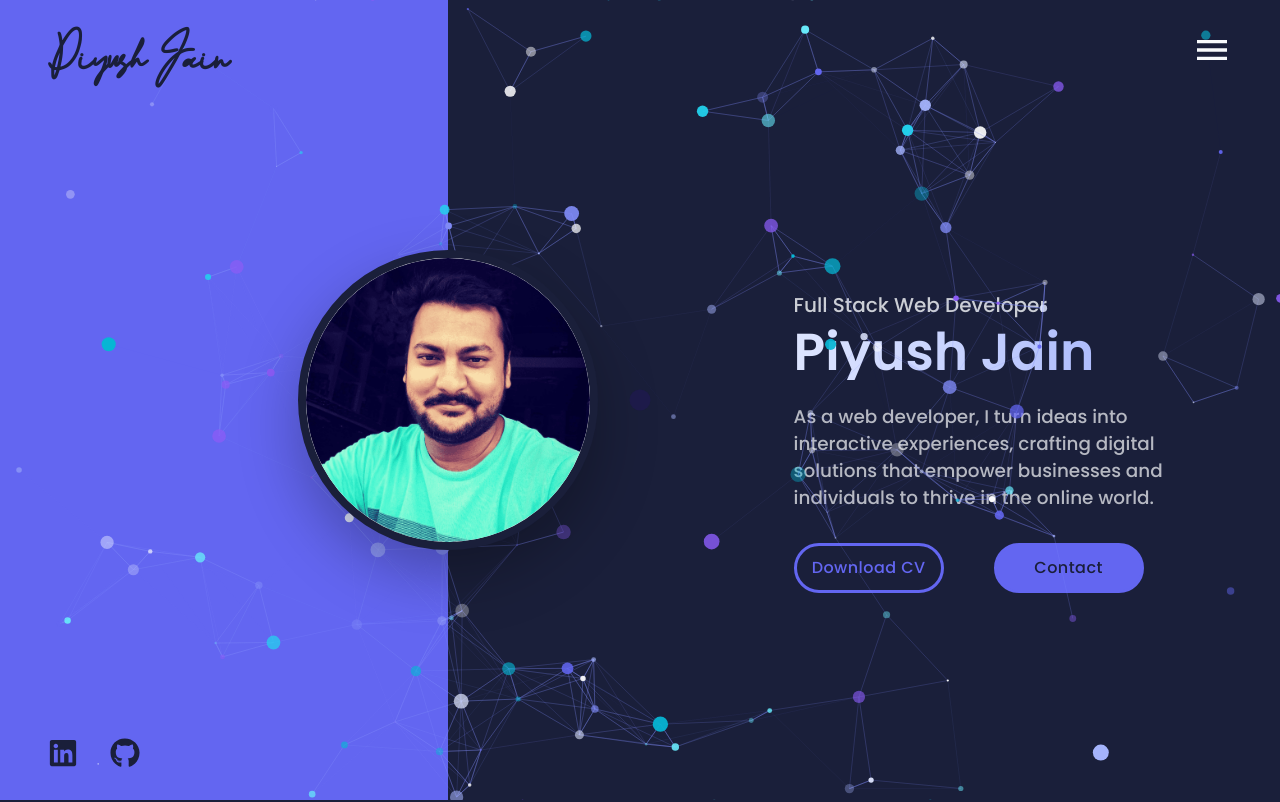
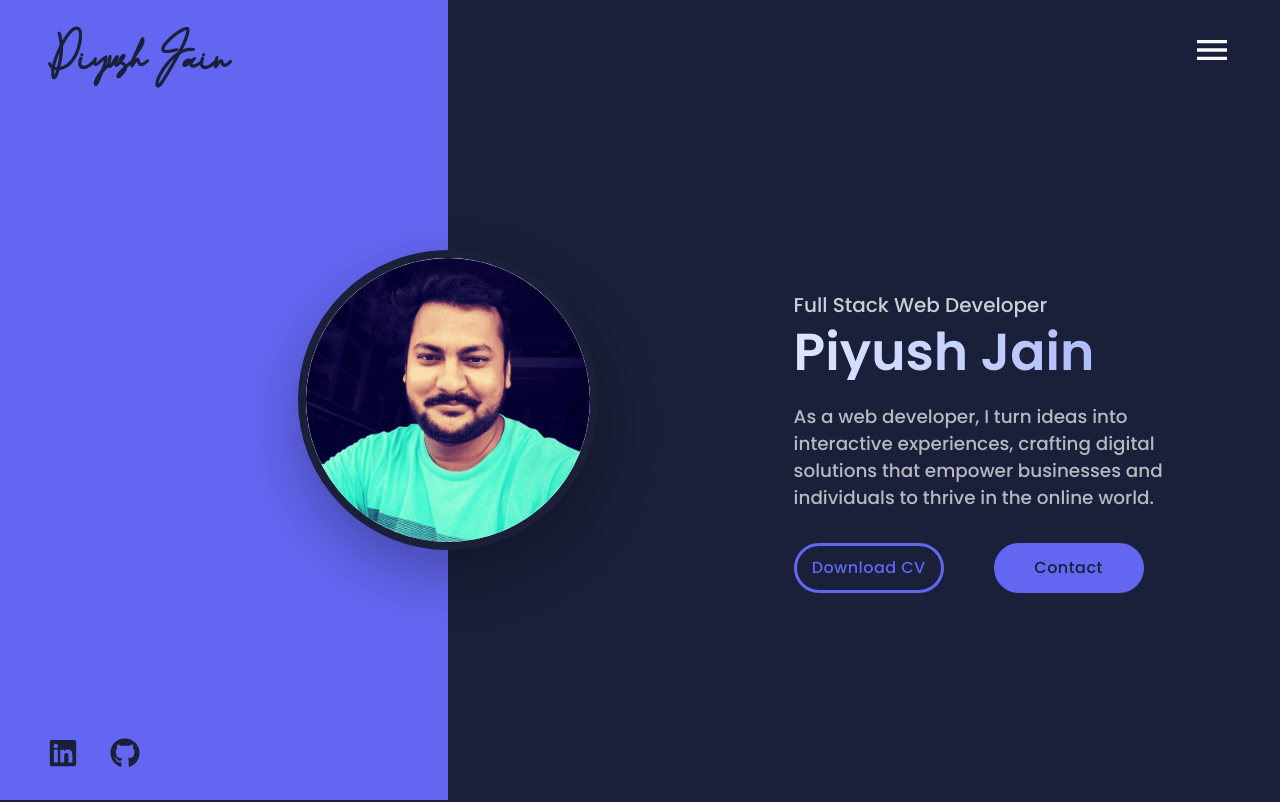
Before and after one commit to piyushmbm45/portfolio, a React (Create React App) app: page /#/ in a window 1280 px wide. Shown: the top 802 px of the page. Built offline with nearby package versions, Linux system fonts and the light colour scheme; a web font is replaced by a local one.

Commit message:
adding physics

```diff
--- a/src/components/Landing/Landing.css
+++ b/src/components/Landing/Landing.css
@@ -79,18 +79,18 @@
   z-index: 2;
 }
 
-/* Ensure content appears above particles */
+/* Ensure content appears above particles and physics elements */
 .landing--container-left,
 .landing--container-right {
   position: relative;
-  z-index: 1;
+  z-index: 3;
 }
 
 .landing--img,
 .lcr--content,
 .lcl--content {
   position: relative;
-  z-index: 3;
+  z-index: 4;
 }
 
 /* Mobile: Image centered at top, overlapping both sections */
--- a/src/components/Landing/Landing.js
+++ b/src/components/Landing/Landing.js
@@ -76,7 +76,7 @@ function Landing() {
   const containerRef = useRef(null);
   const contentRef = useRef(null);
   const imgRef = useRef(null);
-  const [showParticles, setShowParticles] = useState(false);
+  const [showParticles, setShowParticles] = useState(false); // Disabled to reduce distraction
   const [imageError, setImageError] = useState(false);
   const [imageSrc, setImageSrc] = useState(headerData.image);
 
@@ -221,57 +221,14 @@ function Landing() {
     return () => observer.disconnect();
   }, [theme]);
 
+  // Particles disabled to reduce distraction
   useEffect(() => {
-    // Defer loading particles to improve TTI
-    const prefersReducedMotion =
-      typeof window !== 'undefined' && window.matchMedia
-        ? window.matchMedia('(prefers-reduced-motion: reduce)').matches
-        : false;
-    if (prefersReducedMotion) {
-      setShowParticles(false);
-      return;
-    }
-    let idleId;
-    if ('requestIdleCallback' in window) {
-      idleId = window.requestIdleCallback(() => setShowParticles(true), {
-        timeout: 1000,
-      });
-    } else {
-      const t = setTimeout(() => setShowParticles(true), 700);
-      idleId = { cancel: () => clearTimeout(t) };
-    }
-    return () => {
-      if (typeof idleId === 'number' && 'cancelIdleCallback' in window) {
-        // @ts-ignore
-        window.cancelIdleCallback(idleId);
-      } else if (idleId && idleId.cancel) {
-        idleId.cancel();
-      }
-    };
+    setShowParticles(false);
   }, []);
   return (
     <div className="landing" ref={containerRef}>
       <div className="landing--container">
-        {/* Particles background */}
-        <div className="particles-bg" aria-hidden="true">
-          {showParticles && (
-            <Suspense fallback={null}>
-              <LazyParticles
-                id="tsparticles"
-                init={async (engine) => {
-                  await loadFull(engine);
-                }}
-                options={themedParticlesOptions}
-                style={{ pointerEvents: 'none' }}
-              />
-            </Suspense>
-          )}
-        </div>
-
-        {/* Decorative floating shapes - keeping for compatibility */}
-        <div className="floating floating--one" aria-hidden="true" />
-        <div className="floating floating--two" aria-hidden="true" />
-        <div className="floating floating--three" aria-hidden="true" />
+        {/* Particles and floating shapes disabled to reduce distraction */}
         <div
           className="landing--container-left"
           style={{ backgroundColor: theme.primary }}
--- a/src/components/SpaceBackground/SpaceBackground.css
+++ b/src/components/SpaceBackground/SpaceBackground.css
@@ -5,7 +5,7 @@
   width: 100%;
   height: 100%;
   pointer-events: none;
-  z-index: 0;
+  z-index: 1; /* Above page backgrounds but below content */
   overflow: hidden;
 }
 
@@ -15,7 +15,7 @@
   background: #fff;
   border-radius: 50%;
   pointer-events: none;
-  z-index: 1;
+  z-index: 2;
   box-shadow: 0 0 8px rgba(255, 255, 255, 1),
     0 0 16px rgba(255, 255, 255, 0.8),
     0 0 24px rgba(224, 231, 255, 0.6);
@@ -69,3 +69,205 @@
     transform: translate(0, 0);
   }
 }
+
+/* ============================================
+   Physics Elements - Atomic Structures
+   ============================================ */
+
+.atom {
+  position: absolute;
+  width: 80px;
+  height: 80px;
+  pointer-events: none;
+  z-index: 2;
+  opacity: 0.4;
+
+}
+
+.atom-nucleus {
+  position: absolute;
+  top: 50%;
+  left: 50%;
+  transform: translate(-50%, -50%);
+  width: 8px;
+  height: 8px;
+  background: radial-gradient(circle, #818cf8, #6366f1);
+  border-radius: 50%;
+  box-shadow: 0 0 10px rgba(129, 140, 248, 0.6);
+}
+
+.atom-orbit {
+  position: absolute;
+  top: 50%;
+  left: 50%;
+  border: 1px solid rgba(129, 140, 248, 0.3);
+  border-radius: 50%;
+  transform: translate(-50%, -50%);
+}
+
+.orbit-1 {
+  width: 60px;
+  height: 60px;
+
+}
+
+.orbit-2 {
+  width: 75px;
+  height: 75px;
+
+}
+
+.atom-electron {
+  position: absolute;
+  width: 4px;
+  height: 4px;
+  background: #67e8f9;
+  border-radius: 50%;
+  box-shadow: 0 0 6px rgba(103, 232, 249, 0.8);
+  top: 0;
+  left: 50%;
+  transform: translateX(-50%);
+}
+
+.atom--hydrogen .orbit-1 {
+  width: 50px;
+  height: 50px;
+}
+
+.atom--helium .orbit-1 {
+  width: 55px;
+  height: 55px;
+}
+
+.atom--carbon .orbit-1 {
+  width: 50px;
+  height: 50px;
+}
+
+.atom--carbon .orbit-2 {
+  width: 70px;
+  height: 70px;
+}
+
+@keyframes rotateOrbit {
+  from {
+    transform: translate(-50%, -50%) rotate(0deg);
+  }
+  to {
+    transform: translate(-50%, -50%) rotate(360deg);
+  }
+}
+
+@keyframes floatAtom {
+  0%,
+  100% {
+    transform: translateY(0) scale(1);
+    opacity: 0.4;
+  }
+  50% {
+    transform: translateY(-20px) scale(1.1);
+    opacity: 0.5;
+  }
+}
+
+/* ============================================
+   Physics Symbols
+   ============================================ */
+
+.physics-symbol {
+  position: absolute;
+  font-size: 2rem;
+  color: rgba(129, 140, 248, 0.5);
+  font-family: 'Times New Roman', serif;
+  font-weight: bold;
+  pointer-events: none;
+  z-index: 2;
+
+  user-select: none;
+}
+
+@keyframes pulseSymbol {
+  0%,
+  100% {
+    opacity: 0.2;
+    transform: scale(1);
+  }
+  50% {
+    opacity: 0.5;
+    transform: scale(1.2);
+  }
+}
+
+/* ============================================
+   Physics Formulas
+   ============================================ */
+
+.physics-formula {
+  position: absolute;
+  font-size: 1.2rem;
+  color: rgba(224, 231, 255, 0.35);
+  font-family: 'Times New Roman', serif;
+  font-style: italic;
+  pointer-events: none;
+  z-index: 2;
+
+  user-select: none;
+  white-space: nowrap;
+}
+
+@keyframes fadeFormula {
+  0%,
+  100% {
+    opacity: 0.15;
+    transform: translateY(0);
+  }
+  50% {
+    opacity: 0.4;
+    transform: translateY(-5px);
+  }
+}
+
+/* Responsive adjustments for physics elements */
+@media (max-width: 900px) {
+  .atom {
+    width: 60px;
+    height: 60px;
+    opacity: 0.2;
+  }
+
+  .orbit-1 {
+    width: 45px;
+    height: 45px;
+  }
+
+  .orbit-2 {
+    width: 55px;
+    height: 55px;
+  }
+
+  .physics-symbol {
+    font-size: 1.5rem;
+    opacity: 0.2;
+  }
+
+  .physics-formula {
+    font-size: 1rem;
+    opacity: 0.15;
+  }
+}
+
+@media (max-width: 600px) {
+  .atom {
+    width: 50px;
+    height: 50px;
+    opacity: 0.15;
+  }
+
+  .physics-symbol {
+    font-size: 1.2rem;
+  }
+
+  .physics-formula {
+    font-size: 0.9rem;
+  }
+}
--- a/src/components/SpaceBackground/SpaceBackground.js
+++ b/src/components/SpaceBackground/SpaceBackground.js
@@ -4,25 +4,51 @@ import './SpaceBackground.css';
 const SpaceBackground = () => {
   return (
     <div className="space-background" aria-hidden="true">
-      {/* Real Stars */}
-      <div className="star star--small" style={{ top: '15%', left: '10%' }} />
-      <div className="star star--medium" style={{ top: '25%', left: '20%' }} />
-      <div className="star star--large" style={{ top: '35%', left: '5%' }} />
-      <div className="star star--small" style={{ top: '45%', left: '15%' }} />
-      <div className="star star--medium" style={{ top: '55%', left: '8%' }} />
-      <div className="star star--small" style={{ top: '65%', left: '12%' }} />
-      <div className="star star--large" style={{ top: '75%', left: '18%' }} />
-      <div className="star star--medium" style={{ top: '85%', left: '6%' }} />
+      {/* Static Physics Symbols - Subtle, non-distracting */}
+      <div className="physics-symbol" style={{ top: '12%', right: '20%' }}>π</div>
+      <div className="physics-symbol" style={{ top: '42%', left: '5%' }}>θ</div>
+      <div className="physics-symbol" style={{ top: '72%', right: '15%' }}>λ</div>
+      <div className="physics-symbol" style={{ top: '28%', left: '15%' }}>α</div>
+      <div className="physics-symbol" style={{ top: '82%', left: '22%' }}>Δ</div>
+      <div className="physics-symbol" style={{ top: '48%', right: '5%' }}>∑</div>
+      <div className="physics-symbol" style={{ top: '65%', left: '8%' }}>Ω</div>
+      <div className="physics-symbol" style={{ top: '35%', right: '28%' }}>μ</div>
 
-      <div className="star star--small" style={{ top: '10%', right: '15%' }} />
-      <div className="star star--large" style={{ top: '20%', right: '8%' }} />
-      <div className="star star--medium" style={{ top: '30%', right: '22%' }} />
-      <div className="star star--small" style={{ top: '40%', right: '12%' }} />
-      <div className="star star--medium" style={{ top: '50%', right: '18%' }} />
-      <div className="star star--large" style={{ top: '60%', right: '5%' }} />
-      <div className="star star--small" style={{ top: '70%', right: '25%' }} />
-      <div className="star star--medium" style={{ top: '80%', right: '10%' }} />
-      <div className="star star--small" style={{ top: '90%', right: '20%' }} />
+      {/* Static Physics Formulas - Very subtle */}
+      <div className="physics-formula" style={{ top: '22%', left: '3%' }}>E=mc²</div>
+      <div className="physics-formula" style={{ top: '68%', right: '3%' }}>F=ma</div>
+      <div className="physics-formula" style={{ top: '38%', right: '32%' }}>v=u+at</div>
+      <div className="physics-formula" style={{ top: '55%', left: '2%' }}>E=hν</div>
+      <div className="physics-formula" style={{ top: '15%', left: '30%' }}>F=Gm₁m₂/r²</div>
+      <div className="physics-formula" style={{ top: '78%', left: '12%' }}>p=mv</div>
+
+      {/* Static Atomic Structures - Simple, non-animated */}
+      <div className="atom atom--hydrogen" style={{ top: '18%', left: '22%' }}>
+        <div className="atom-nucleus"></div>
+        <div className="atom-orbit orbit-1">
+          <div className="atom-electron"></div>
+        </div>
+      </div>
+
+      <div className="atom atom--helium" style={{ top: '58%', right: '28%' }}>
+        <div className="atom-nucleus"></div>
+        <div className="atom-orbit orbit-1">
+          <div className="atom-electron"></div>
+          <div className="atom-electron" style={{ transform: 'translateX(-50%) rotate(180deg) translateY(-28px)' }}></div>
+        </div>
+      </div>
+
+      <div className="atom atom--carbon" style={{ top: '38%', right: '12%' }}>
+        <div className="atom-nucleus"></div>
+        <div className="atom-orbit orbit-1">
+          <div className="atom-electron"></div>
+          <div className="atom-electron" style={{ transform: 'translateX(-50%) rotate(180deg) translateY(-25px)' }}></div>
+        </div>
+        <div className="atom-orbit orbit-2">
+          <div className="atom-electron"></div>
+          <div className="atom-electron" style={{ transform: 'translateX(-50%) rotate(120deg) translateY(-35px)' }}></div>
+        </div>
+      </div>
     </div>
   );
 };
```
